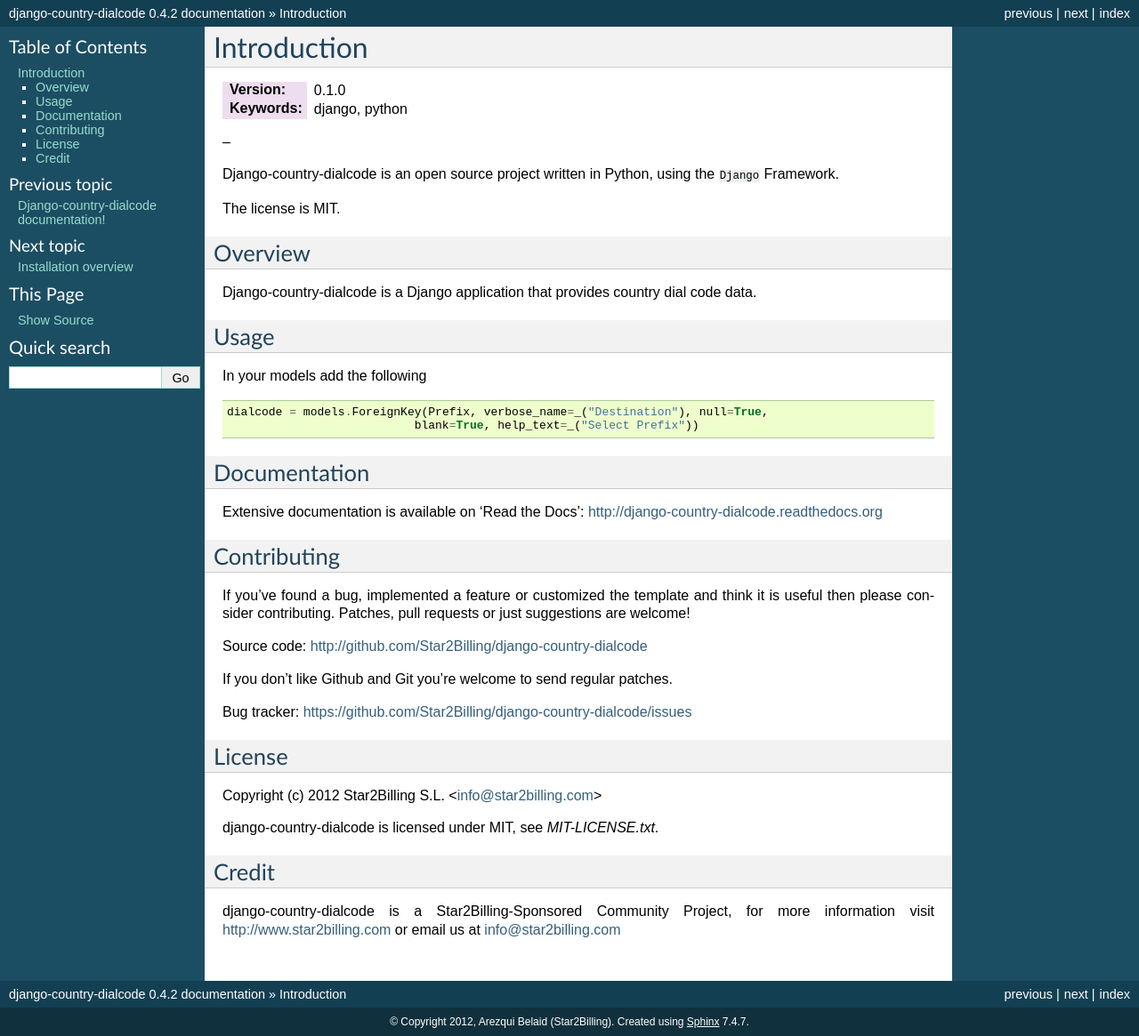
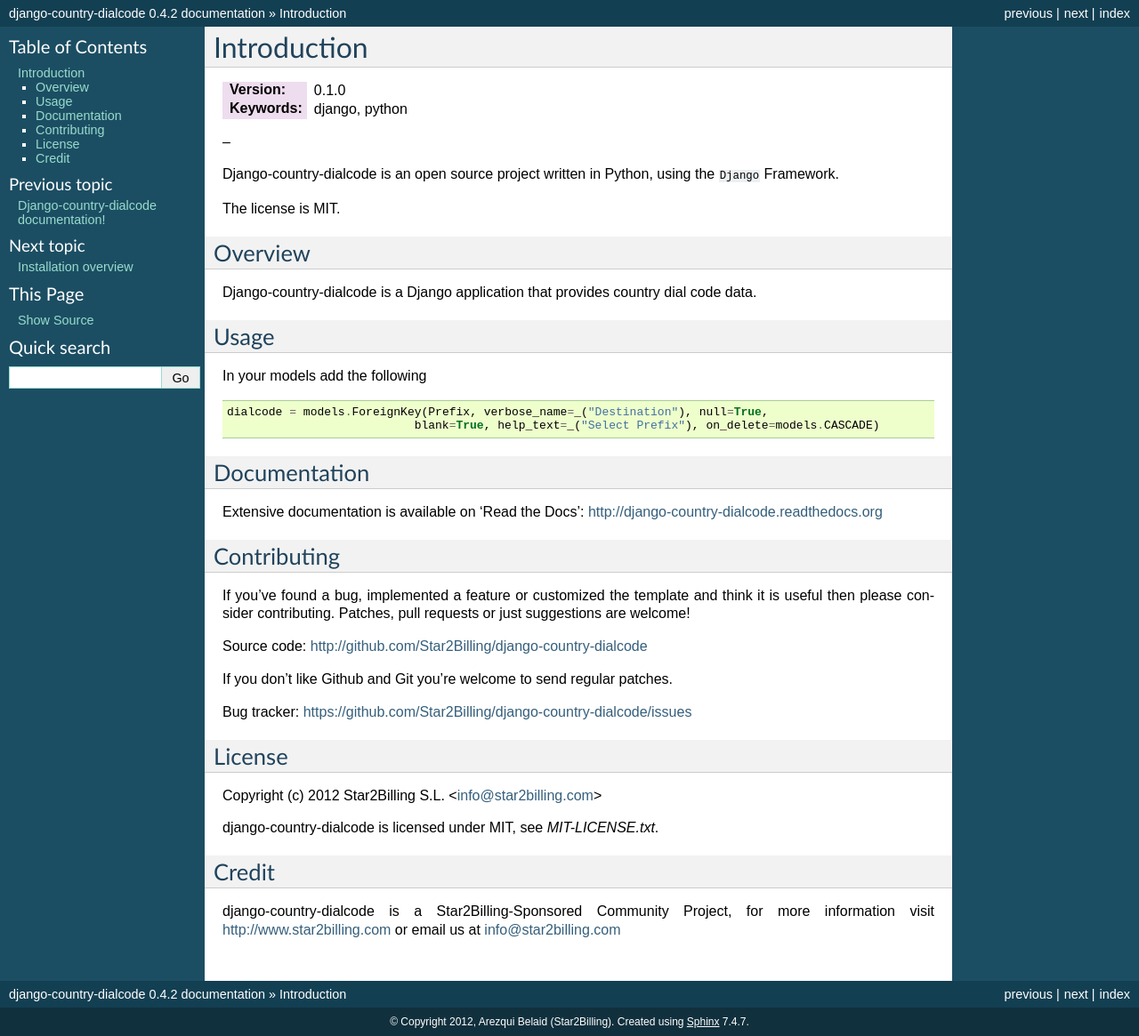
Before and after one commit to Star2Billing/django-country-dialcode, a Sphinx documentation site: the page built from docs/source/introduction.rst, in a window 1280 px wide. Shown: the whole page at 89% size. Built offline with Sphinx 7.4.7, drawn with Linux system fonts in a browser that asks for light colours; pages that are not in the unit, such as notebooks, are missing from menus.

Commit message:
ForeignKey positional argument(on_delete) explicitly added

```diff
--- a/README.rst
+++ b/README.rst
@@ -28,7 +28,7 @@
 In your models add the following ::
 
     dialcode = models.ForeignKey(Prefix, verbose_name=_("Destination"), null=True,
-                               blank=True, help_text=_("Select Prefix"))
+                               blank=True, help_text=_("Select Prefix"), on_delete=models.CASCADE)
 
 
 Contributing
--- a/docs/source/includes/introduction.txt
+++ b/docs/source/includes/introduction.txt
@@ -27,7 +27,7 @@
 In your models add the following ::
 
     dialcode = models.ForeignKey(Prefix, verbose_name=_("Destination"), null=True,
-                               blank=True, help_text=_("Select Prefix"))
+                               blank=True, help_text=_("Select Prefix"), on_delete=models.CASCADE)
 
 
 .. _documentation:
```
Also changed, not shown: 1 other file.
